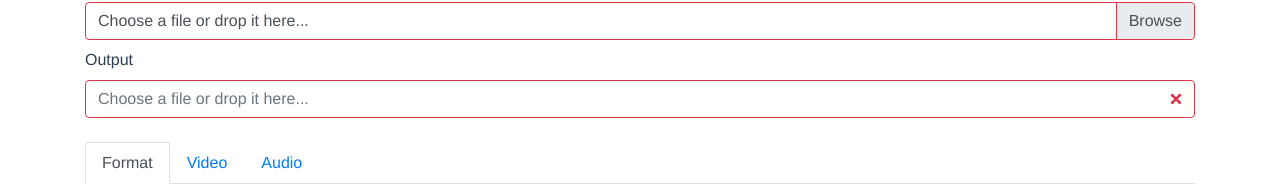
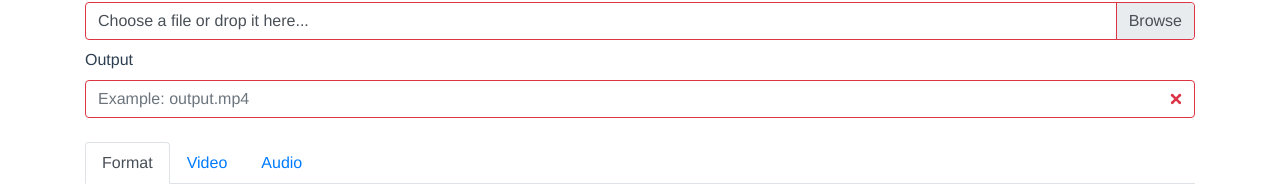
Before and after one commit to alfg/ffmpeg-commander, a Vue app: page / in a window 1280 px wide. Shown: the part 116-302 px from the top of the page. Built offline with nearby package versions, Linux system fonts and the light colour scheme.

Commit message:
Fix output input.

```diff
--- a/src/components/Editor.vue
+++ b/src/components/Editor.vue
@@ -14,7 +14,7 @@
     <b-form-input
       v-model="form.output"
       :state="Boolean(form.output)"
-      placeholder="Choose a file or drop it here..."
+      placeholder="Example: output.mp4"
     ></b-form-input>
 
     <b-tabs class="mt-4">
```
